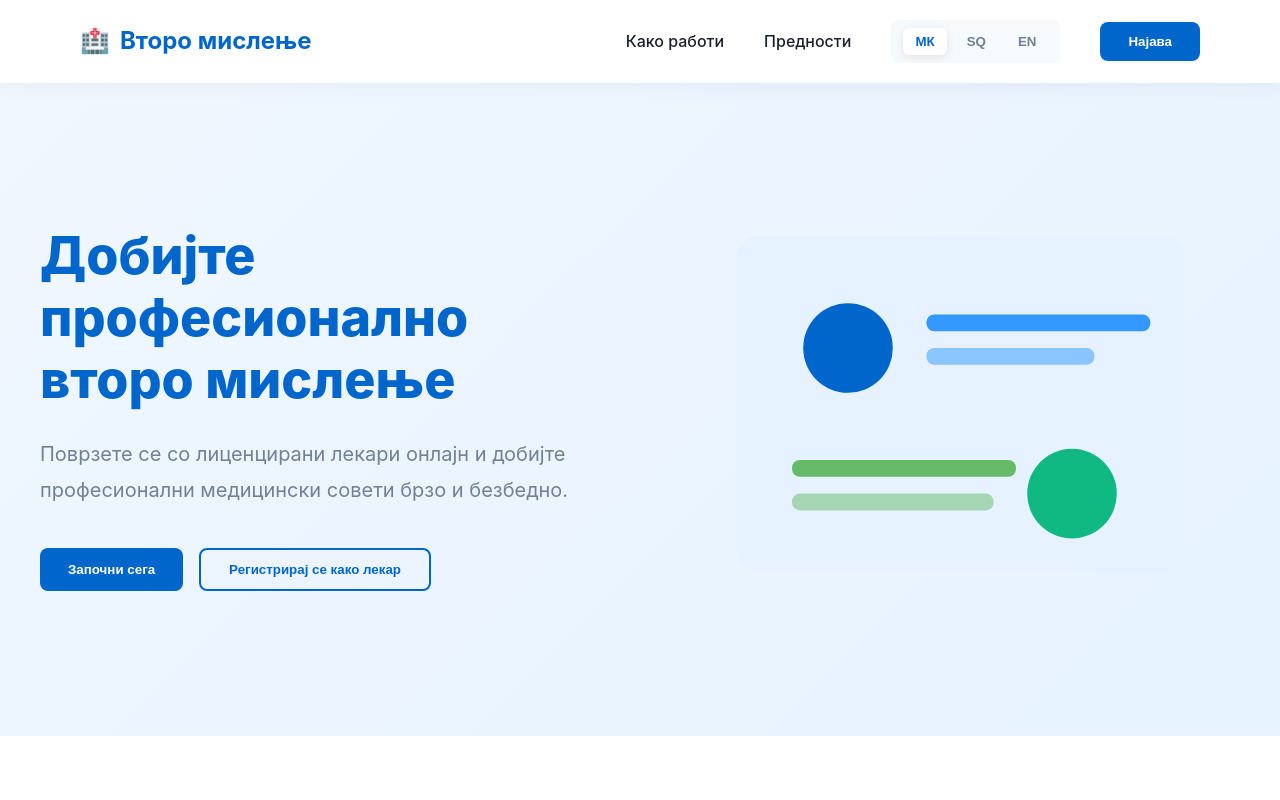
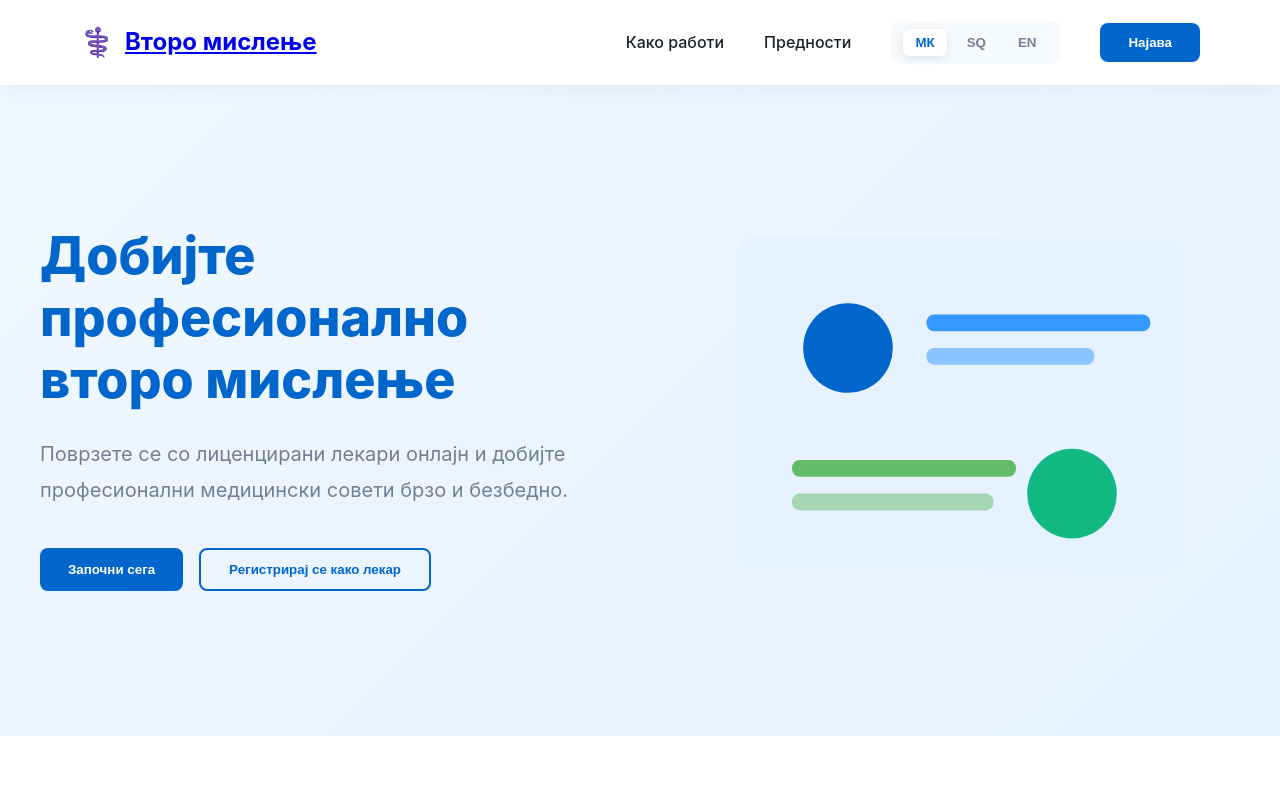
Before and after one commit to janejov/vtoro-mislenje, a plain HTML site: page index.html in a window 1280 px wide. Shown: the top 800 px of the page. Drawn offline with nearby package versions, Linux system fonts and the light colour scheme; a script that the page names is missing.

Commit message:
Update index.html

```diff
--- a/index.html
+++ b/index.html
@@ -514,10 +514,14 @@
     <!-- Navigation -->
     <nav class="navbar">
         <div class="nav-container">
-            <div class="logo">
-                <span>🏥</span>
-                <span data-i18n="siteName">Второ мислење</span>
-            </div>
+<div class="logo">
+    <span style="font-size: 28px;">⚕️</span>
+    <a href="index.html"
+       data-i18n="siteName"
+       class="logo-link">
+        Второ мислење
+    </a>
+</div>
             <div class="nav-links">
                 <a href="#how" class="nav-link" data-i18n="navHow">Како работи</a>
                 <a href="#features" class="nav-link" data-i18n="navFeatures">Предности</a>
```
